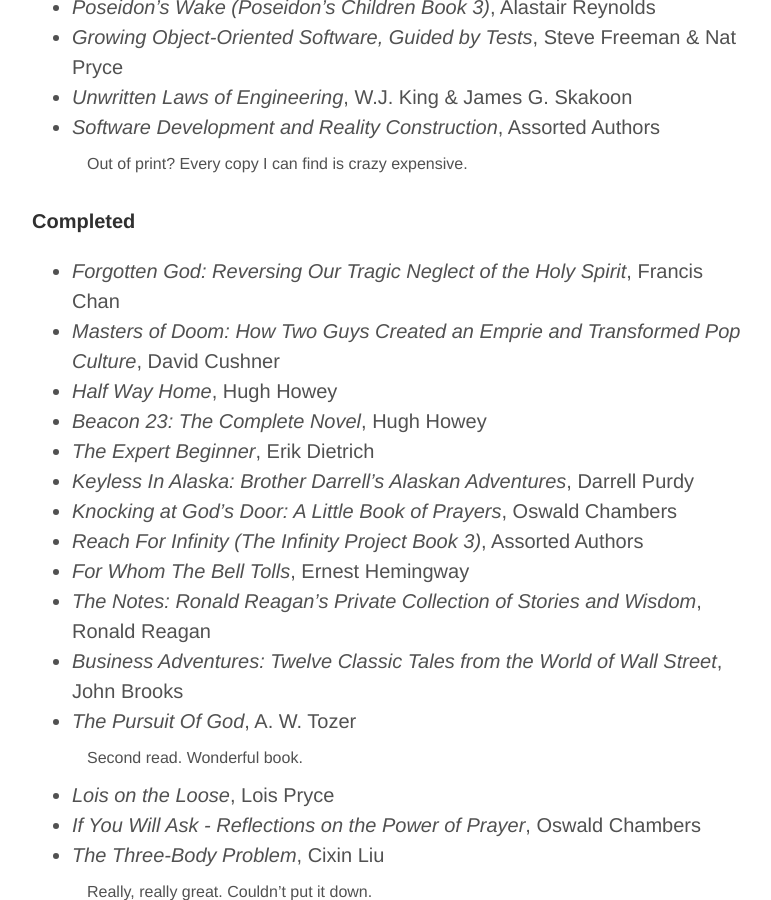
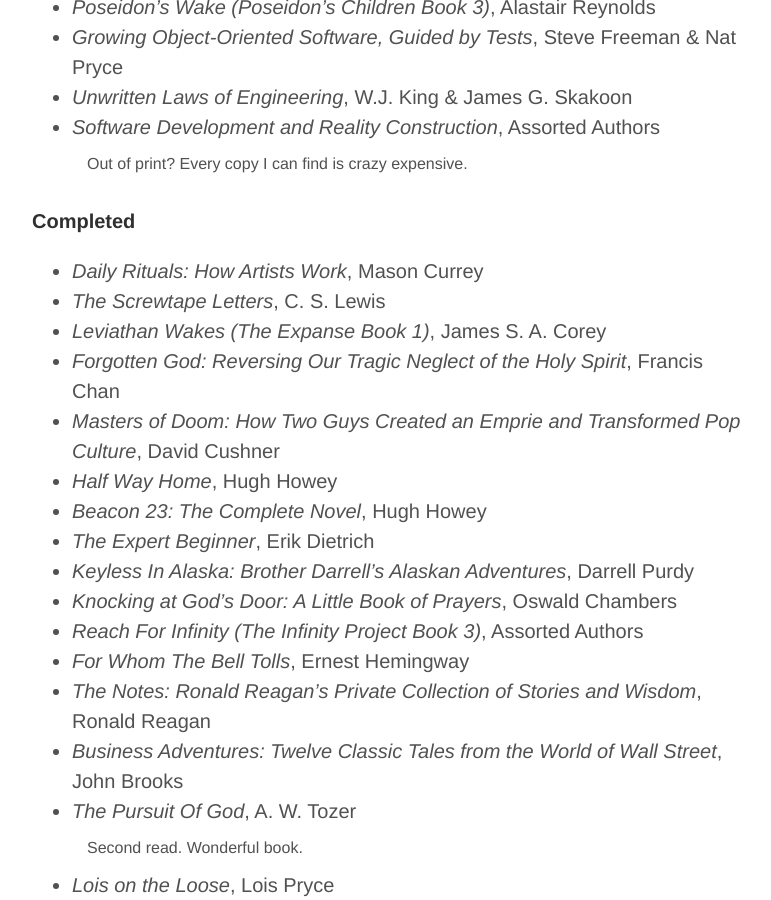
Before and after one commit to dubdromic/dubdromic.github.io, a Jekyll site: the page built from _posts/2016-01-15-list-books-in-2016.md, in a window 1280 px wide and 900 px high, scrolled down 1037 px. Shown: the whole window, without its empty margins (248-1019 px from the left). Built offline with Jekyll 4.4.1, drawn with Linux system fonts in a browser that asks for light colours; some of the changed text lies outside the part shown.

Commit message:
Update books post

```diff
--- a/_posts/2016-01-15-list-books-in-2016.md
+++ b/_posts/2016-01-15-list-books-in-2016.md
@@ -40,6 +40,9 @@
 
 **Completed**
 
+- *Daily Rituals: How Artists Work*, Mason Currey
+- *The Screwtape Letters*, C. S. Lewis
+- *Leviathan Wakes (The Expanse Book 1)*, James S. A. Corey
 - *Forgotten God: Reversing Our Tragic Neglect of the Holy Spirit*, Francis Chan
 - *Masters of Doom: How Two Guys Created an Emprie and Transformed Pop Culture*, David Cushner
 - *Half Way Home*, Hugh Howey
```
Also changed, not shown: other parts of _posts/2016-01-15-list-books-in-2016.md (+1 -1 lines).
